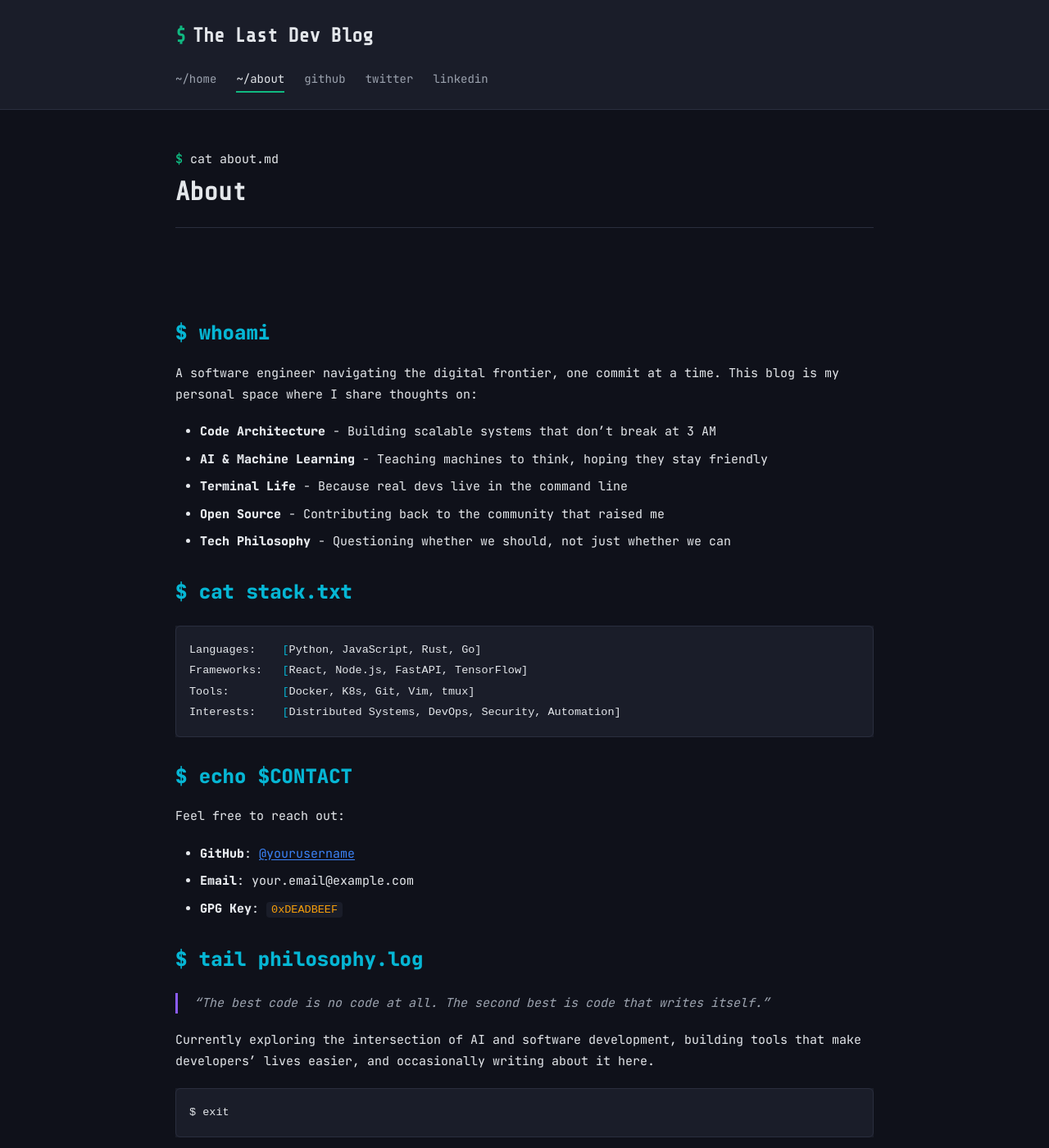
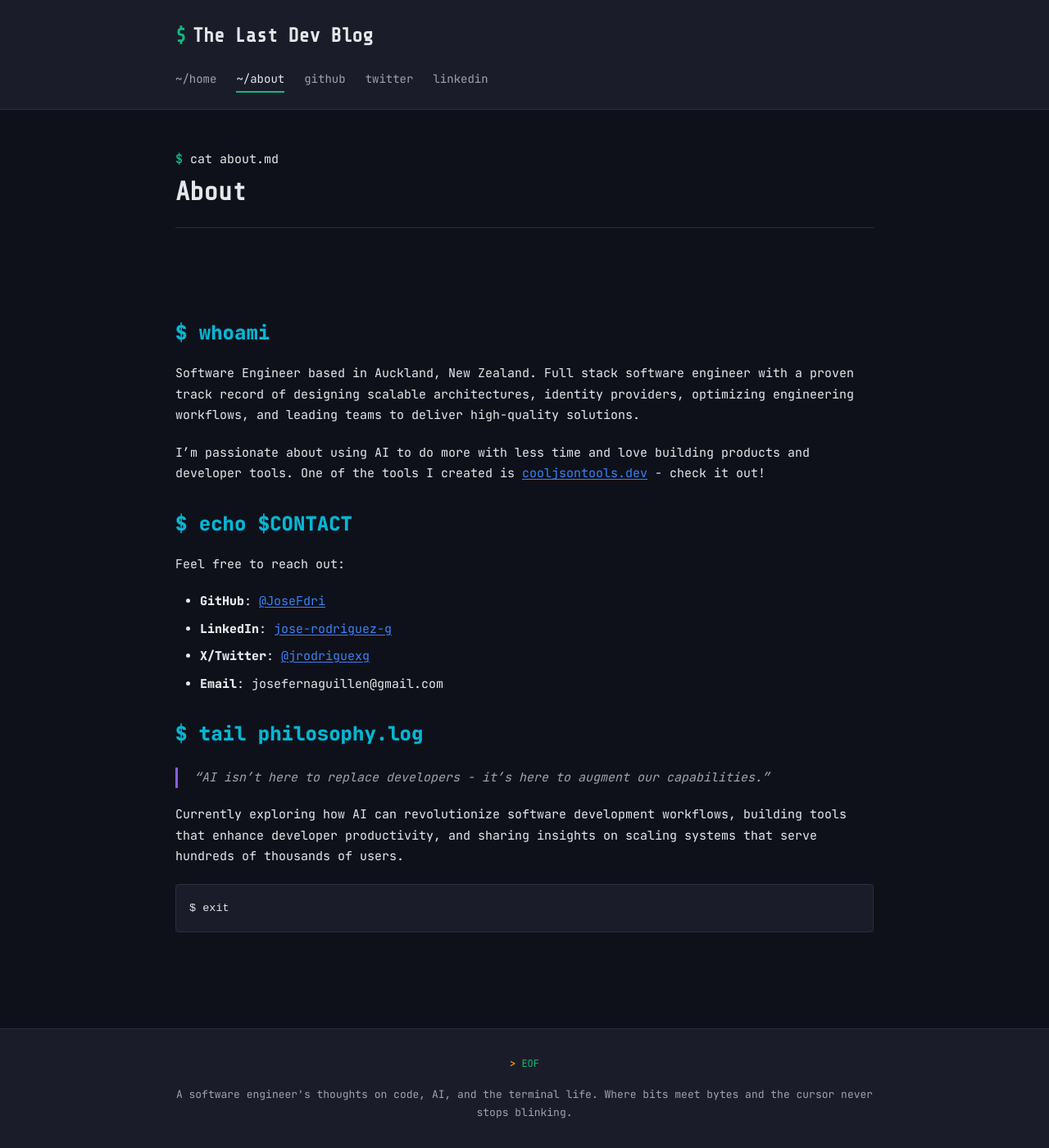
Before and after one commit to JoseFdri/the_last_dev_blog, a Jekyll site: the page built from about.markdown, in a window 1280 px wide and 1400 px high. Shown: the whole window at 82% size. Built offline with Jekyll 4.4.1, drawn with Linux system fonts in a browser that asks for light colours.

Commit message:
update about

````diff
--- a/about.markdown
+++ b/about.markdown
@@ -6,35 +6,25 @@ permalink: /about/
 
 ## $ whoami
 
-A software engineer navigating the digital frontier, one commit at a time. This blog is my personal space where I share thoughts on:
+Software Engineer based in Auckland, New Zealand. Full stack software engineer with a proven track record of designing scalable architectures, identity providers, optimizing engineering workflows, and leading teams to deliver high-quality solutions.
 
-- **Code Architecture** - Building scalable systems that don't break at 3 AM
-- **AI & Machine Learning** - Teaching machines to think, hoping they stay friendly
-- **Terminal Life** - Because real devs live in the command line
-- **Open Source** - Contributing back to the community that raised me
-- **Tech Philosophy** - Questioning whether we should, not just whether we can
+I'm passionate about using AI to do more with less time and love building products and developer tools. One of the tools I created is [cooljsontools.dev](https://cooljsontools.dev) - check it out!
 
-## $ cat stack.txt
 
-```bash
-Languages:    [Python, JavaScript, Rust, Go]
-Frameworks:   [React, Node.js, FastAPI, TensorFlow]
-Tools:        [Docker, K8s, Git, Vim, tmux]
-Interests:    [Distributed Systems, DevOps, Security, Automation]
-```
 
 ## $ echo $CONTACT
 
 Feel free to reach out:
-- **GitHub**: [@yourusername](https://github.com/yourusername)
-- **Email**: your.email@example.com
-- **GPG Key**: `0xDEADBEEF`
+- **GitHub**: [@JoseFdri](https://github.com/JoseFdri)
+- **LinkedIn**: [jose-rodriguez-g](https://www.linkedin.com/in/jose-rodriguez-g/)
+- **X/Twitter**: [@jrodriguexg](https://x.com/jrodriguexg)
+- **Email**: josefernaguillen@gmail.com
 
 ## $ tail philosophy.log
 
-> "The best code is no code at all. The second best is code that writes itself."
+> "AI isn't here to replace developers - it's here to augment our capabilities."
 
-Currently exploring the intersection of AI and software development, building tools that make developers' lives easier, and occasionally writing about it here.
+Currently exploring how AI can revolutionize software development workflows, building tools that enhance developer productivity, and sharing insights on scaling systems that serve hundreds of thousands of users.
 
 ```bash
 $ exit
````
